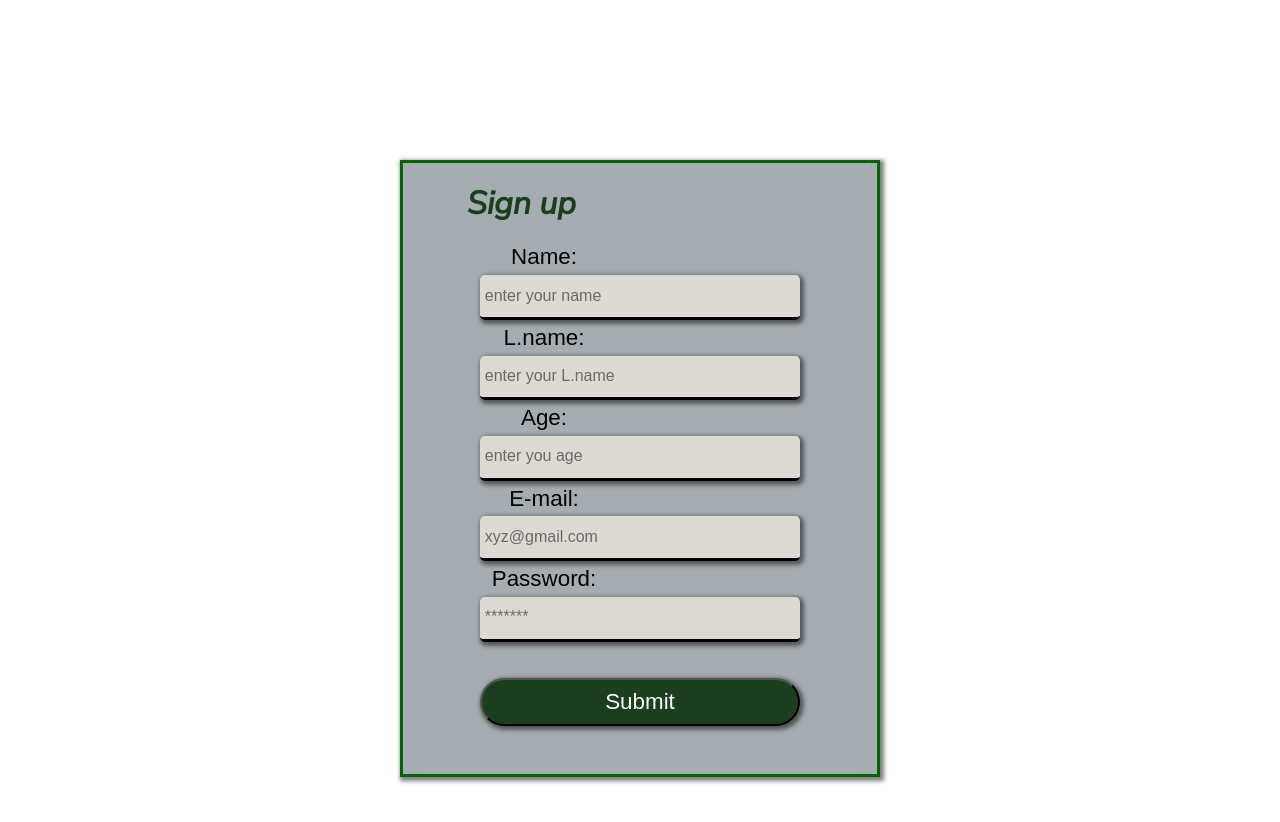
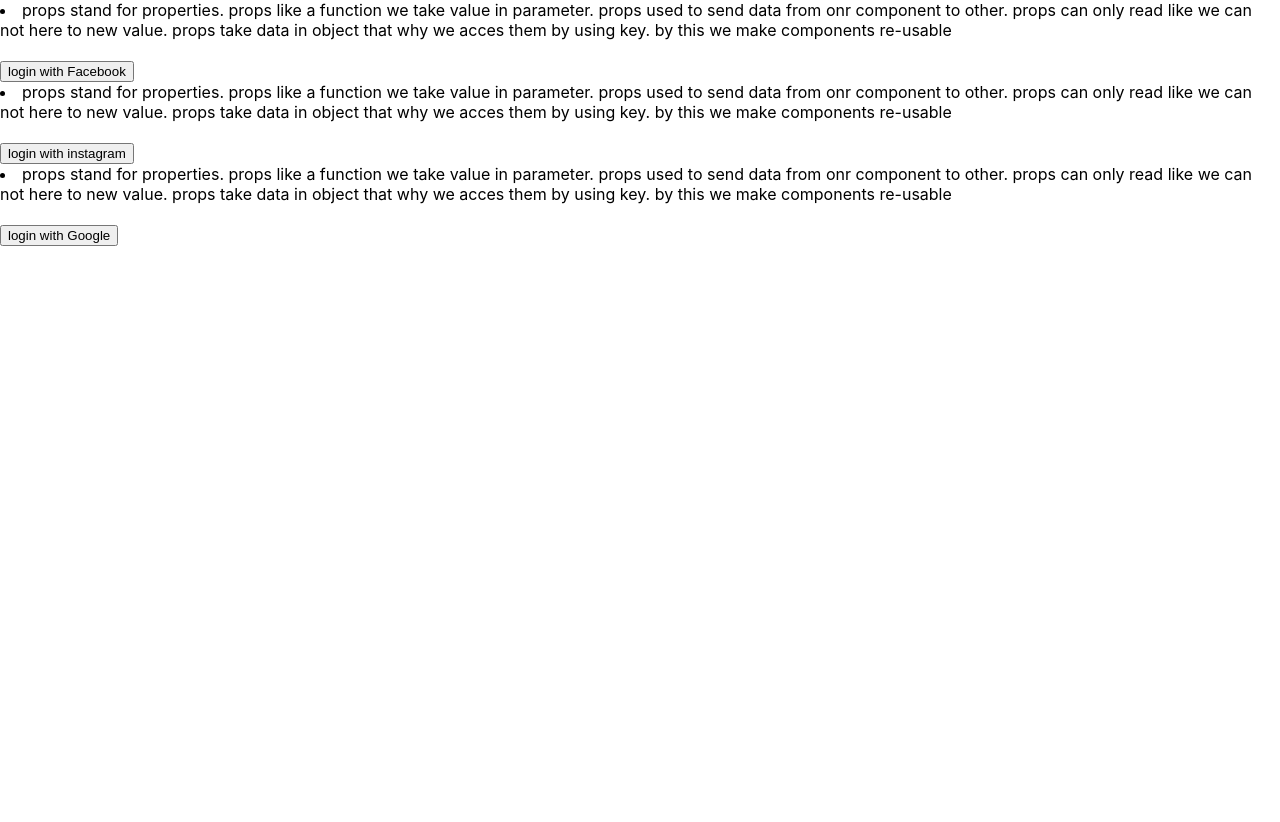
Before and after one commit to qasim-ali14/do-this, a React (Create React App) app in the folder my-app/: page / in a window 1280 px wide. Shown: the top 822 px of the page. After the commit the page ends 800 px from the top, so only its background shows below. Built offline with nearby package versions, Linux system fonts and the light colour scheme.

Commit message:
about props

```diff
--- a/my-app/src/App.js
+++ b/my-app/src/App.js
@@ -1,8 +1,12 @@
 import React from "react";
-import Signup from "./Signup/Signup"
+import Checking from "./Checking"
 function App() {
   return (
-   <Signup/>
+    <>
+   <Checking name="Facebook"/>
+   <Checking name="instagram"/>
+   <Checking name="Google"/>
+  </>
   );
 }
 
--- /dev/null
+++ b/my-app/src/Checking.jsx
@@ -0,0 +1,18 @@
+import React from 'react'
+ function Checking(props) {
+  return (
+    <>
+    <li>
+    props stand for properties.
+    props like a function we take value in parameter.
+    props used to send data from onr component to other.
+    props can only read like we can not here to new value.
+    props take data in object that why we acces them by using key.
+    by this we make components re-usable
+    </li>
+    <br></br>
+      <button >login with {props.name}</button>
+    </>
+  )
+}
+export default Checking;
```
Also changed, not shown: my-app/src/App.jsx (deleted, +0 -13 lines).
